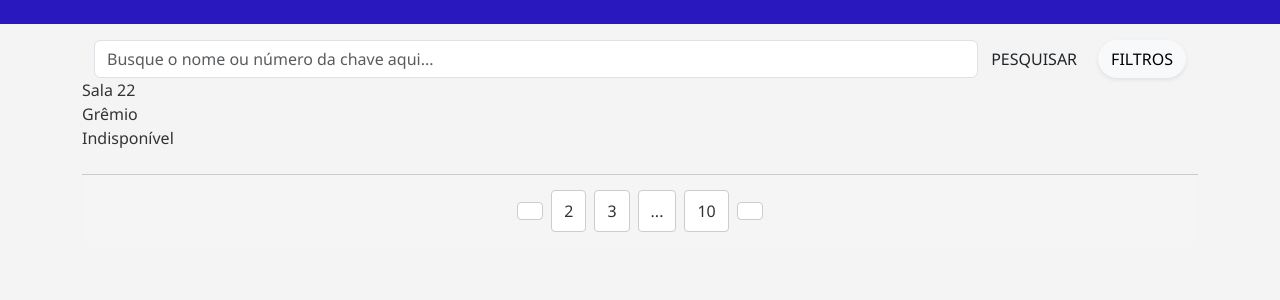
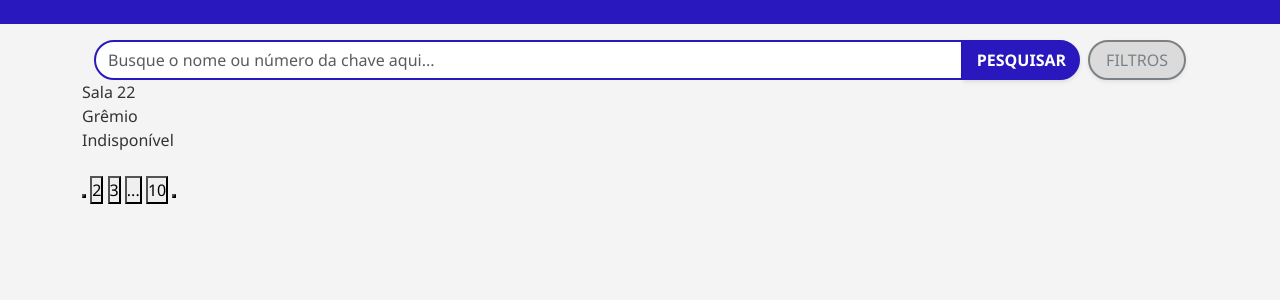
Before and after one commit to gustavo-bragaa/tacomachave, a Django app: page / in a window 1280 px wide. Shown: the part 146-446 px from the top of the page. Run offline with Django 5.2, Linux system fonts and the light colour scheme.

Commit message:
barraaaaa

```diff
--- a/core/static/style.css
+++ b/core/static/style.css
@@ -57,32 +57,6 @@ body{
   background-color: #e4e4e4;
 }
 
-footer {
-  background-color: #f5f5f5;
-  padding: 15px 20px;
-  text-align: center;
-  border-top: 1px solid #ccc;
-}
-
-.paginacao {
-  display: inline-flex;
-  align-items: center;
-  gap: 8px;
-}
-
-.paginacao button {
-  background-color: #ffffff;
-  border: 1px solid #ccc;
-  color: #333;
-  padding: 8px 12px;
-  cursor: pointer;
-  border-radius: 4px;
-  transition: background-color 0.2s;
-}
-
-.paginacao button:hover {
-  background-color: #eaeaea;
-
 .campo-pesquisa {
   border-radius: 2em 0em 0em 2em;
   border: #2818BD 2px solid;
```
